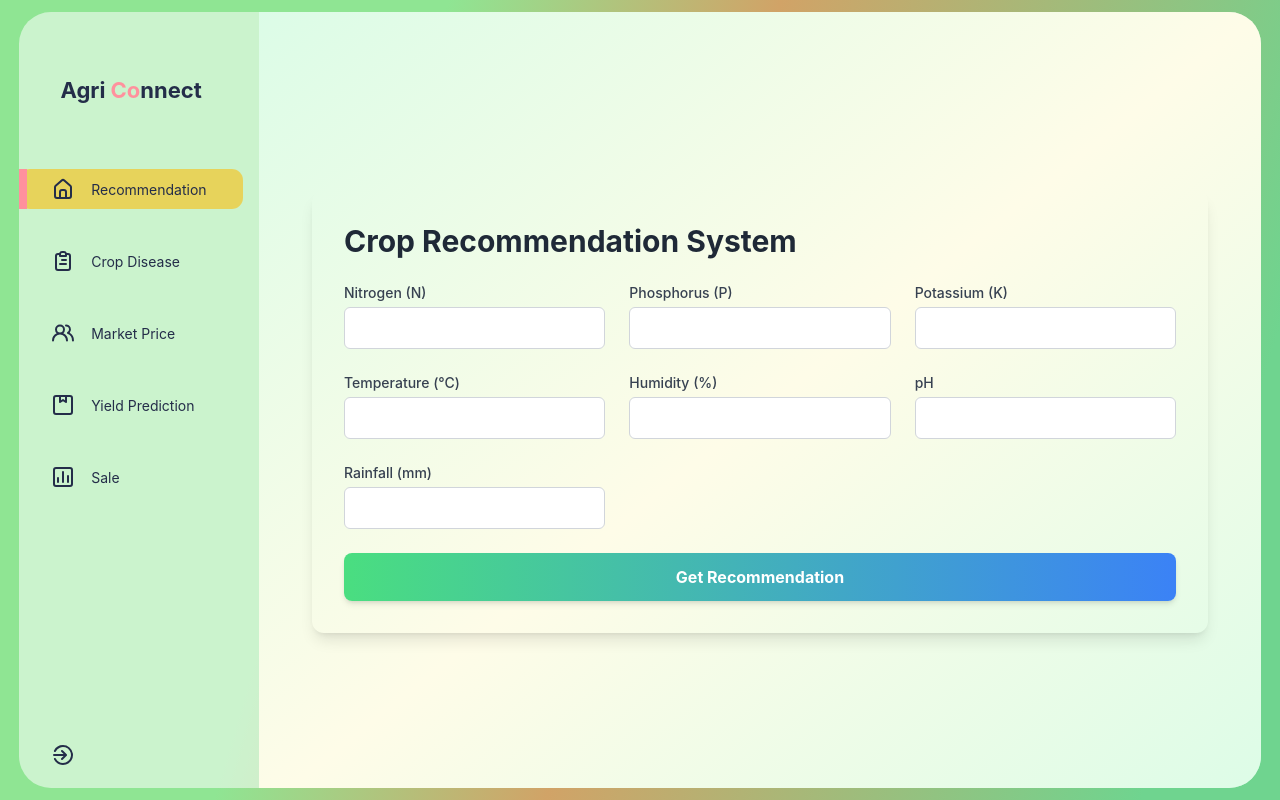
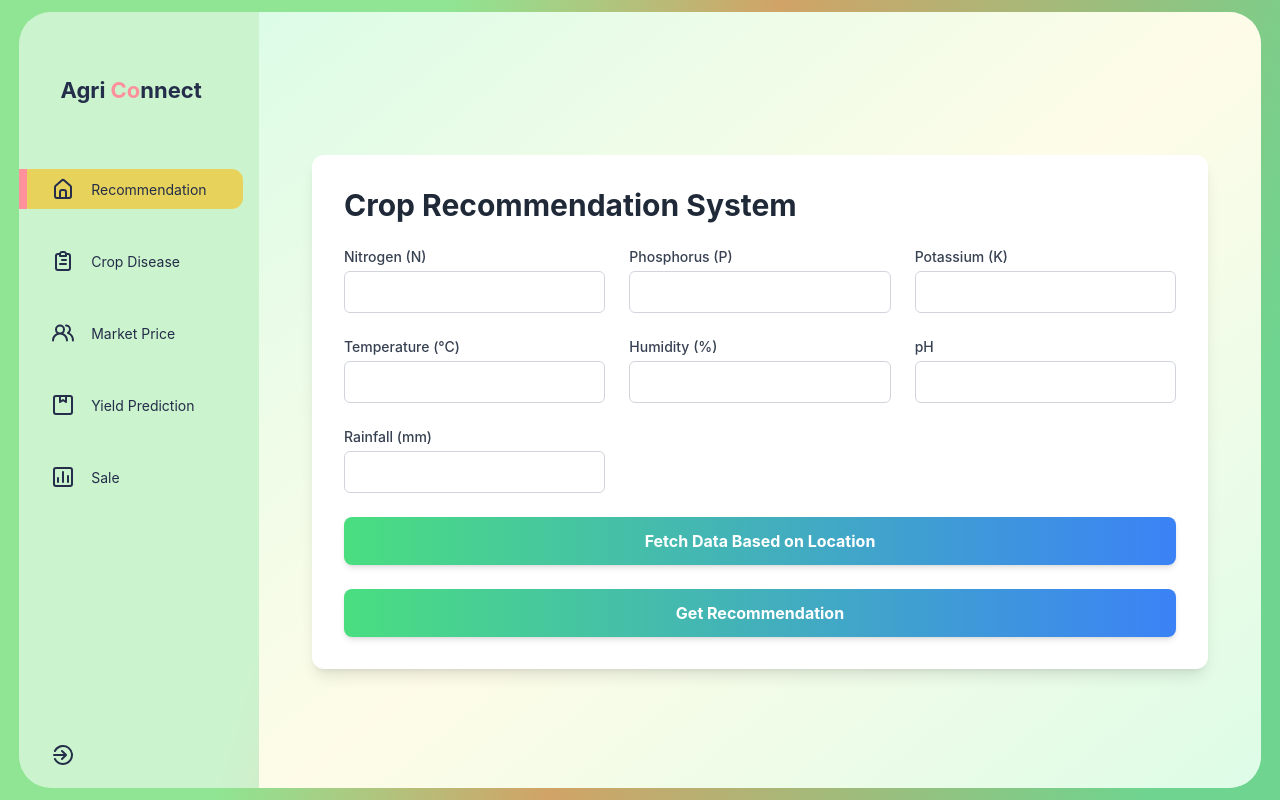
Before and after one commit to avinasha18/AgriConnect, a React (Vite) app in the folder client/: page /recommendation in a window 1280 px wide. Built offline with nearby package versions, Linux system fonts and the light colour scheme.

Commit message:
cheking apis

```diff
--- a/client/package.json
+++ b/client/package.json
@@ -11,6 +11,7 @@
   },
   "dependencies": {
     "@iconscout/react-unicons": "^2.0.2",
+    "axios": "^1.7.7",
     "framer-motion": "^11.11.8",
     "react": "^18.3.1",
     "react-chartjs-2": "^5.2.0",
--- a/client/src/components/RecommendationSystem/index.jsx
+++ b/client/src/components/RecommendationSystem/index.jsx
@@ -1,8 +1,10 @@
+// CropRecommendationSystem.jsx
 import React, { useState } from 'react';
-import {  UilSpinnerAlt, UilCheckCircle, UilWater, UilBrightnessLow } from '@iconscout/react-unicons';
+import { UilSpinnerAlt, UilCheckCircle, UilWater, UilBrightnessLow } from '@iconscout/react-unicons';
 import { motion } from 'framer-motion';
 import { Doughnut } from 'react-chartjs-2';
 import { Chart as ChartJS, ArcElement, Tooltip, Legend } from 'chart.js';
+import axios from 'axios';
 
 ChartJS.register(ArcElement, Tooltip, Legend);
 
@@ -50,6 +52,68 @@ const CropRecommendationSystem = () => {
       ],
     });
   };
+  const fetchWeatherData = async (latitude, longitude) => {
+    const response = await axios.get(`http://api.weatherapi.com/v1/current.json?key=8486f0f9386945cc97f154711241410&q=${latitude},${longitude}`);
+    console.log(response.data)
+    return response.data.current;
+  };
+
+  const fetchSoilData = async (latitude, longitude) => {
+    try {
+      const apiKey = 'a00998e3464ba64362167d170b6c4647572980418c61b2a4036163a3c6a20e6c';
+      const response = await axios.get(`https://api.getambee.com/v2/soil`, {
+        params: {
+          lat: latitude,
+          lng: longitude,
+        },
+        headers: {
+          'x-api-key': apiKey,
+          'Content-type': 'application/json'
+        }
+      });
+      console.log('Soil data:', response.data);
+      return response.data;
+    } catch (error) {
+      console.error('Error fetching soil data:', error);
+      throw error;
+    }
+  };
+  console.log(formData)
+
+const fetchLocationData = async () => {
+  setLoading(true);
+  try {
+    const position = await new Promise((resolve, reject) => {
+      navigator.geolocation.getCurrentPosition(resolve, reject);
+    });
+    const { latitude, longitude } = position.coords;
+    const weatherData = await fetchWeatherData(latitude, longitude)
+
+    const  soilData = await fetchSoilData(latitude, longitude)
+
+
+    const { temp_c, humidity } = weatherData;
+    console.log(weatherData,'westhr')
+
+    // Assuming the soil data structure based on Ambee API documentation
+    const { nitrogen, phosphorus, potassium, ph } = soilData.data[0];
+
+    setFormData({
+      nitrogen,
+      phosphorus,
+      potassium,
+      temperature: temp_c,
+      humidity,
+      ph,
+      rainfall: 0, // Rainfall data might not be available in the current response
+    });
+  } catch (error) {
+    console.error('Error fetching data:', error);
+  } finally {
+    setLoading(false);
+  }
+};
+
 
   const nutrientChartData = {
     labels: ['Nitrogen', 'Phosphorus', 'Potassium'],
@@ -72,7 +136,7 @@ const CropRecommendationSystem = () => {
         initial={{ opacity: 0, y: 20 }}
         animate={{ opacity: 1, y: 0 }}
         transition={{ duration: 0.5 }}
-        className="max-w-4xl mx-auto  rounded-xl shadow-lg overflow-hidden"
+        className="max-w-4xl mx-auto bg-white rounded-xl shadow-lg overflow-hidden"
       >
         <div className="p-8">
           <h1 className="text-3xl font-bold text-gray-800 mb-6">Crop Recommendation System</h1>
@@ -166,6 +230,20 @@ const CropRecommendationSystem = () => {
             <motion.button
               whileHover={{ scale: 1.05 }}
               whileTap={{ scale: 0.95 }}
+              type="button"
+              onClick={fetchLocationData}
+              className="w-full bg-gradient-to-r from-green-400 to-blue-500 text-white font-bold py-3 px-6 rounded-lg shadow-md hover:shadow-lg transition duration-300 ease-in-out mb-4"
+              disabled={loading}
+            >
+              {loading ? (
+                <UilSpinnerAlt className="animate-spin h-5 w-5 mr-3 inline-block" />
+              ) : (
+                'Fetch Data Based on Location'
+              )}
+            </motion.button>
+            <motion.button
+              whileHover={{ scale: 1.05 }}
+              whileTap={{ scale: 0.95 }}
               type="submit"
               className="w-full bg-gradient-to-r from-green-400 to-blue-500 text-white font-bold py-3 px-6 rounded-lg shadow-md hover:shadow-lg transition duration-300 ease-in-out"
               disabled={loading}
```
Also changed, not shown: 1 other file (tests, documents, lock files or other folders).
